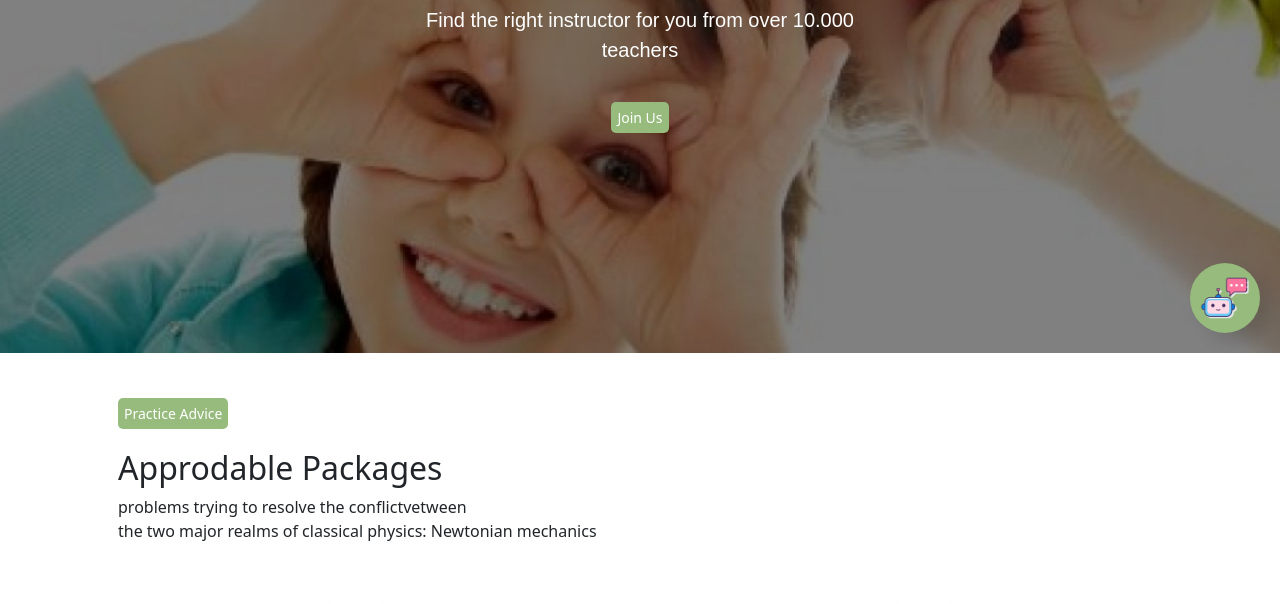
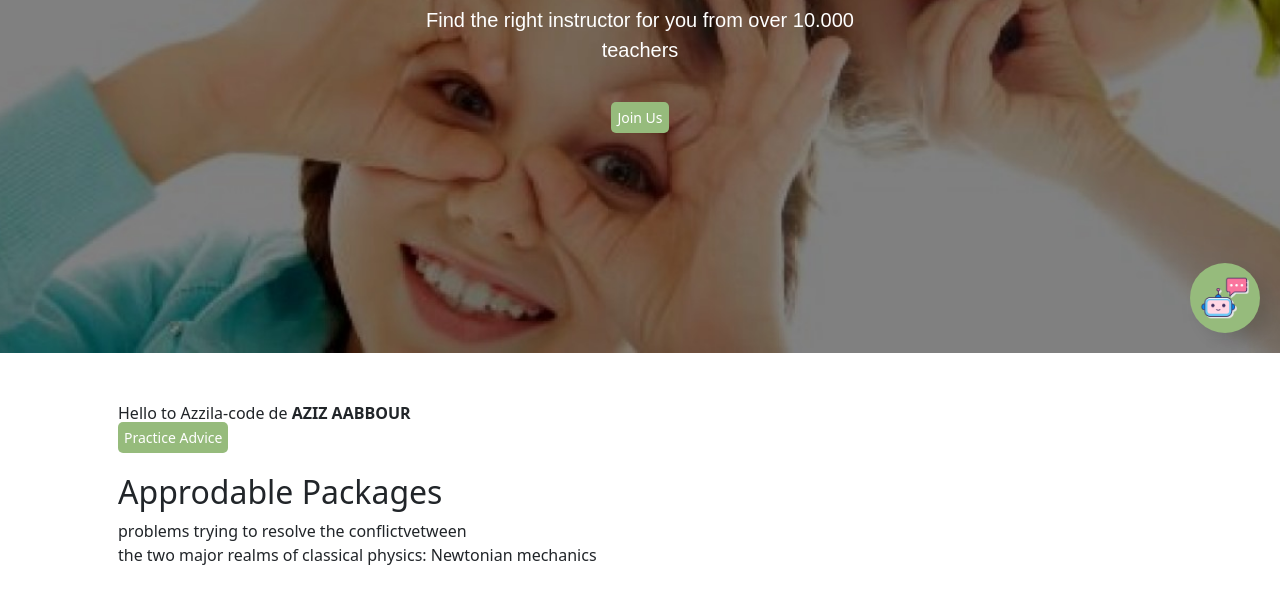
Before and after one commit to AbdelazizAabbour/HIGH_QUALITY_COURES, a plain HTML site: page index.html in a window 1280 px wide. Shown: the part 447-1051 px from the top of the page. Drawn offline with nearby package versions, Linux system fonts and the light colour scheme.

Commit message:
Update index.html

```diff
--- a/index.html
+++ b/index.html
@@ -67,6 +67,9 @@
     <div class="container">
         <div class="row">
             <div class="col-md-12 p-5">
+                <div class="marquee">
+                <span>Hello to Azzila-code de <strong>AZIZ AABBOUR </strong></span>
+            </div>
                 <a href="#" class="btn-btn">Practice Advice</a><br> <br>
                 <h2>Approdable Packages</h2>
                 <p>
```
